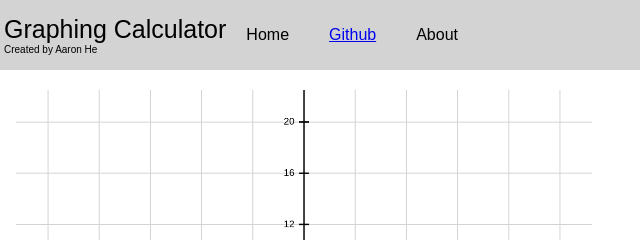
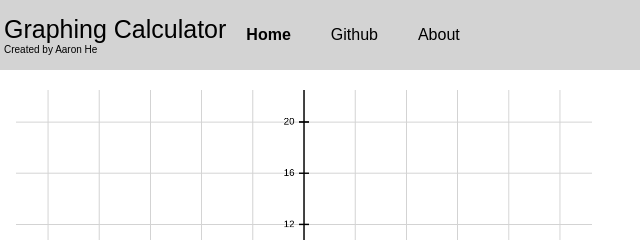
Before and after one commit to AaronHe7/graphing-calculator, a website built with webpack: page dist/index.html in a window 1280 px wide. Shown: the top 240 px of the page, 86-726 px from the left. Built offline with nearby package versions, Linux system fonts and the light colour scheme.

Commit message:
Add navbar tabs

```diff
--- a/src/eventHandling.js
+++ b/src/eventHandling.js
@@ -81,6 +81,7 @@ function graphFunctions() {
   render();
 }
 
+// Render calculator options tab (graph, table, calculate)
 function renderTab(tabName) {
   let tabList = ['function', 'table', 'calculate'];
   for (let i = 0; i < tabList.length; i++) {
@@ -97,6 +98,25 @@ function renderTab(tabName) {
   document.querySelector(`.${tabName}-nav`).style.backgroundColor = 'lightgray';
   document.querySelector(`.${tabName}-tab`).style.display = '';
 }
+
+// Render tabs in the navbar
+function renderNavBarTab(tabName) {
+  let tabList = ['home', 'about'];
+  for (let i = 0; i < tabList.length; i++) {
+    let tab = tabList[i];
+    let tabDiv = document.querySelector('.' + tab + '-page');
+    let tabLinkDiv = document.getElementById(tab)
+    if (tab == tabName) {
+      tabDiv.style.display = '';
+      tabLinkDiv.style.fontWeight = 'bold';
+    } else {
+      tabDiv.style.display = 'none';
+      tabLinkDiv.style.fontWeight = 'normal';
+    }
+  }
+}
+
+renderNavBarTab('home');
 
 function addCanvasListeners() {
   canvas.addEventListener('mousedown', function(e) {
@@ -248,6 +268,7 @@ function eventHandling() {
     render();
   });
 
+  // render tabs
   let tabList = ['function', 'table', 'calculate'];
   for (let i = 0; i < tabList.length; i++) {
     document.querySelector(`.${tabList[i]}-nav`).addEventListener('click', function() {
@@ -255,6 +276,13 @@ function eventHandling() {
     });
   }
   addCalculateTabListeners();
+
+  let tabListNav = ['home', 'about'];
+  for (let i = 0; i < tabListNav.length; i++) {
+    document.querySelector(`#${tabListNav[i]}`).addEventListener('click', function() {
+      renderNavBarTab(tabListNav[i]);
+    });
+  }
 }
 
 export { eventHandling, renderTab };
```
Also changed, not shown: dist/index.html, dist/main.js, dist/style.css, 2 other files.
